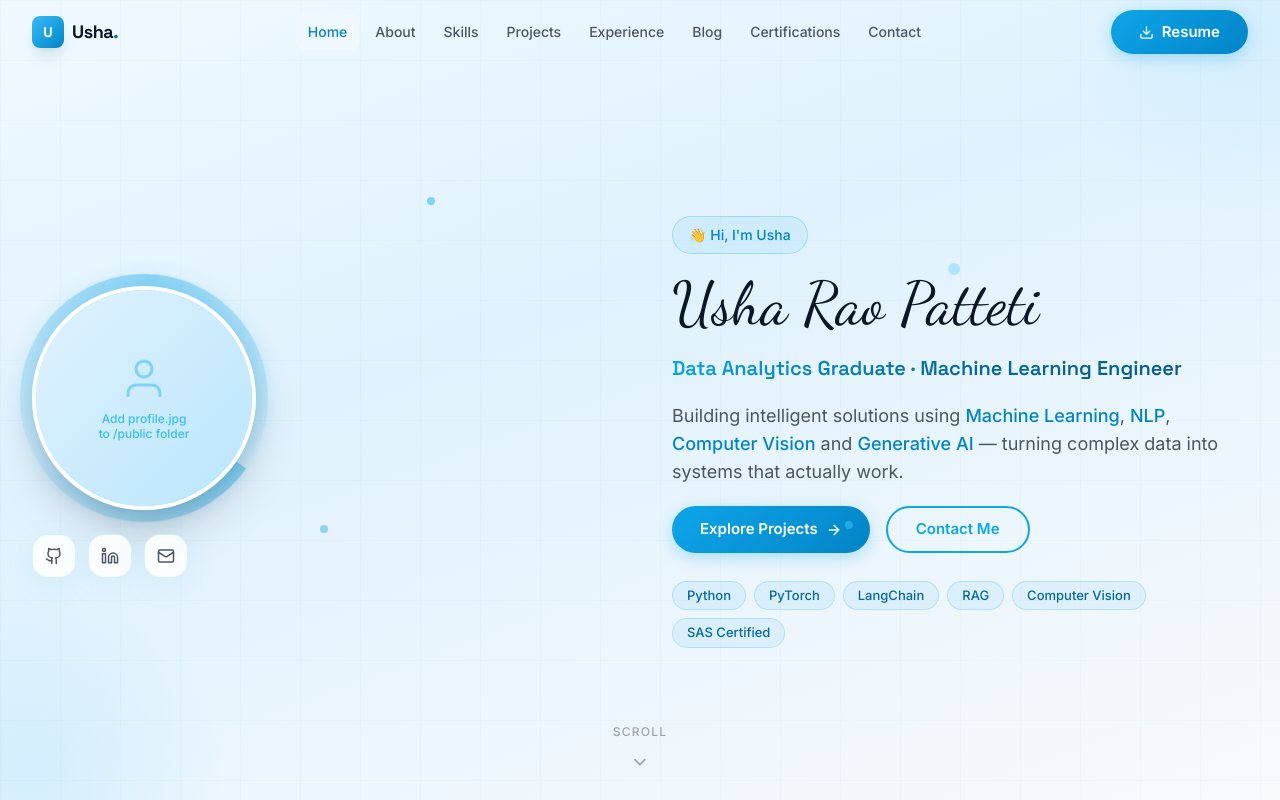
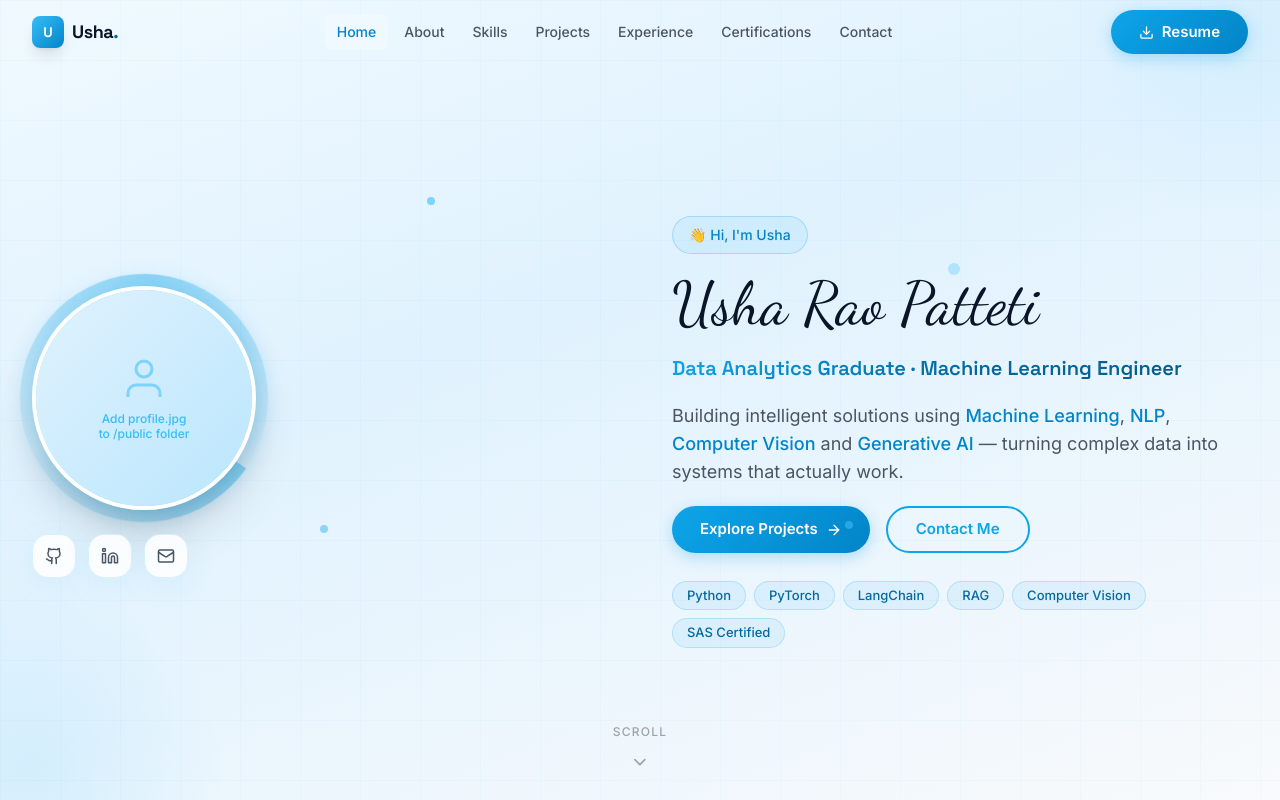
Before and after one commit to edaUsha/portfolio, a Next.js app: page / in a window 1280 px wide. Shown: the top 800 px of the page. Built offline with nearby package versions, Linux system fonts and the light colour scheme.

Commit message:
Remove 'Blog' link from Navbar
Removed 'Blog' link from the navigation menu.

```diff
--- a/components/Navbar.tsx
+++ b/components/Navbar.tsx
@@ -10,7 +10,6 @@ const navLinks = [
   { label: "Skills", href: "#skills" },
   { label: "Projects", href: "#projects" },
   { label: "Experience", href: "#experience" },
-  { label: "Blog", href: "#blog" },
   { label: "Certifications", href: "#certifications" },
   { label: "Contact", href: "#contact" },
 ];
```
